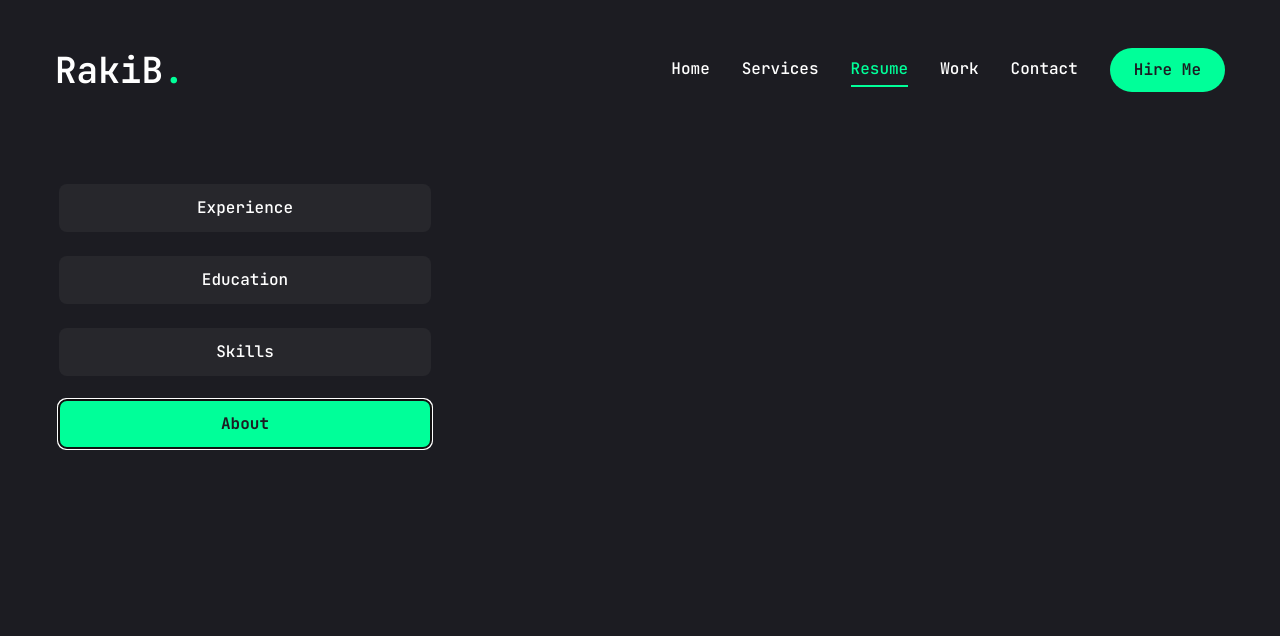
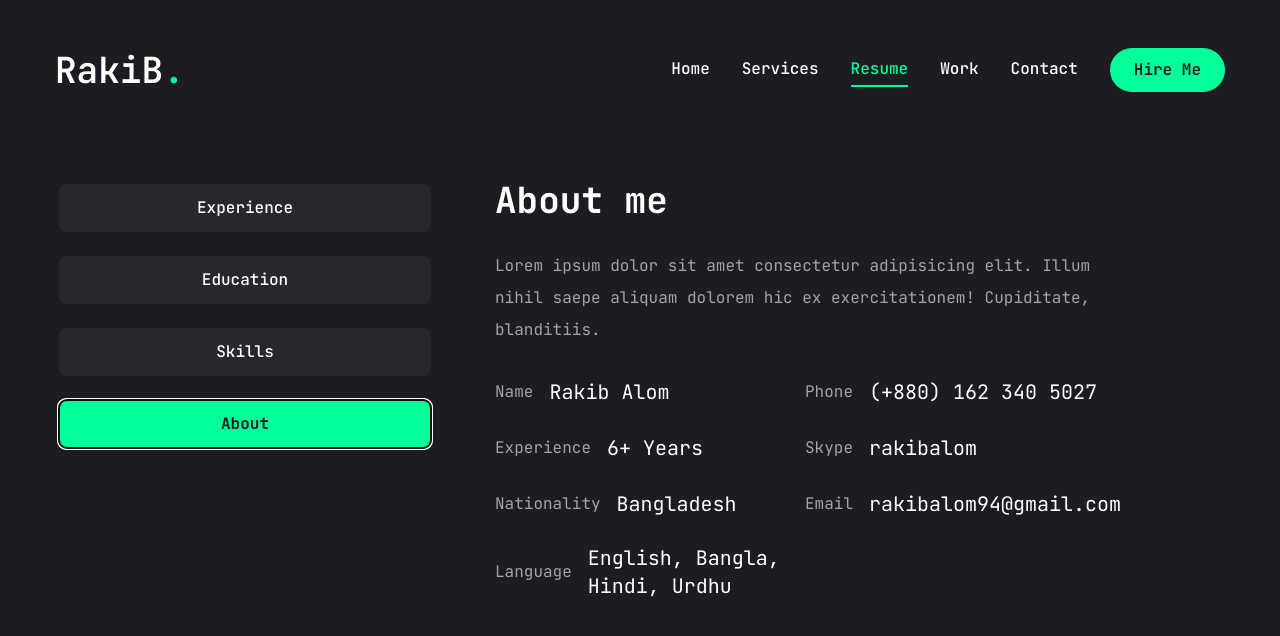
Before and after one commit to RakibAlom/next-portfolio, a Next.js app: page /resume in a window 1280 px wide. Both pictures are taken after a click on the tab "About". Shown: the top 636 px of the page. Built offline with nearby package versions, Linux system fonts and the light colour scheme.

Commit message:
about data updated added on resume page...

```diff
--- a/app/resume/page.jsx
+++ b/app/resume/page.jsx
@@ -293,7 +293,30 @@
             </TabsContent>
 
             {/* about  */}
-            <TabsContent value="about" className="w-full"></TabsContent>
+            <TabsContent
+              value="about"
+              className="w-full text-center xl:text-left"
+            >
+              <div className="flex flex-col gap-[30px] ">
+                <h3 className="text-4xl font-bold">{about.title}</h3>
+                <p className="max-w-[600px] text-white/60 mx-auto xl:mx-0">
+                  {about.description}
+                </p>
+                <ul className="grid grid-cols-1 xl:grid-cols-2 gap-y-6 max-w-[620px] mx-auto xl:mx-0">
+                  {about.info.map((item, index) => {
+                    return (
+                      <li
+                        key={index}
+                        className="flex items-center justify-center xl:justify-start gap-4"
+                      >
+                        <span className="text-white/60">{item.fieldName}</span>
+                        <span className="text-xl">{item.fieldValue}</span>
+                      </li>
+                    );
+                  })}
+                </ul>
+              </div>
+            </TabsContent>
           </div>
         </Tabs>
       </div>
```
